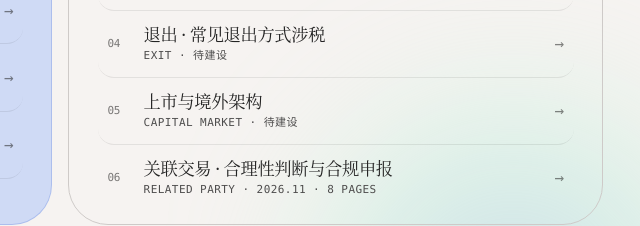
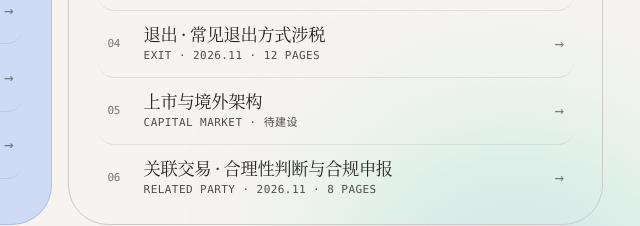
Before and after one commit to Paiyunshou/slides, a plain HTML site: page index.html in a window 1280 px wide. Shown: the part 478-704 px from the top of the page, 626-1266 px from the left. Drawn offline with Linux system fonts and the light colour scheme.

Commit message:
chore(04): 退出分册上线，12 PAGES

```diff
--- a/index.html
+++ b/index.html
@@ -312,7 +312,7 @@ footer .swatch.c{background:var(--mint)}
           <span class="idx">04</span>
           <span class="body">
             <span class="t">退出 · 常见退出方式涉税</span>
-            <span class="m">EXIT · 待建设</span>
+            <span class="m">EXIT · 2026.11 · 12 PAGES</span>
           </span>
           <span class="arw">→</span>
         </a>        <a class="item" href="./ipo-overseas.html">
```
